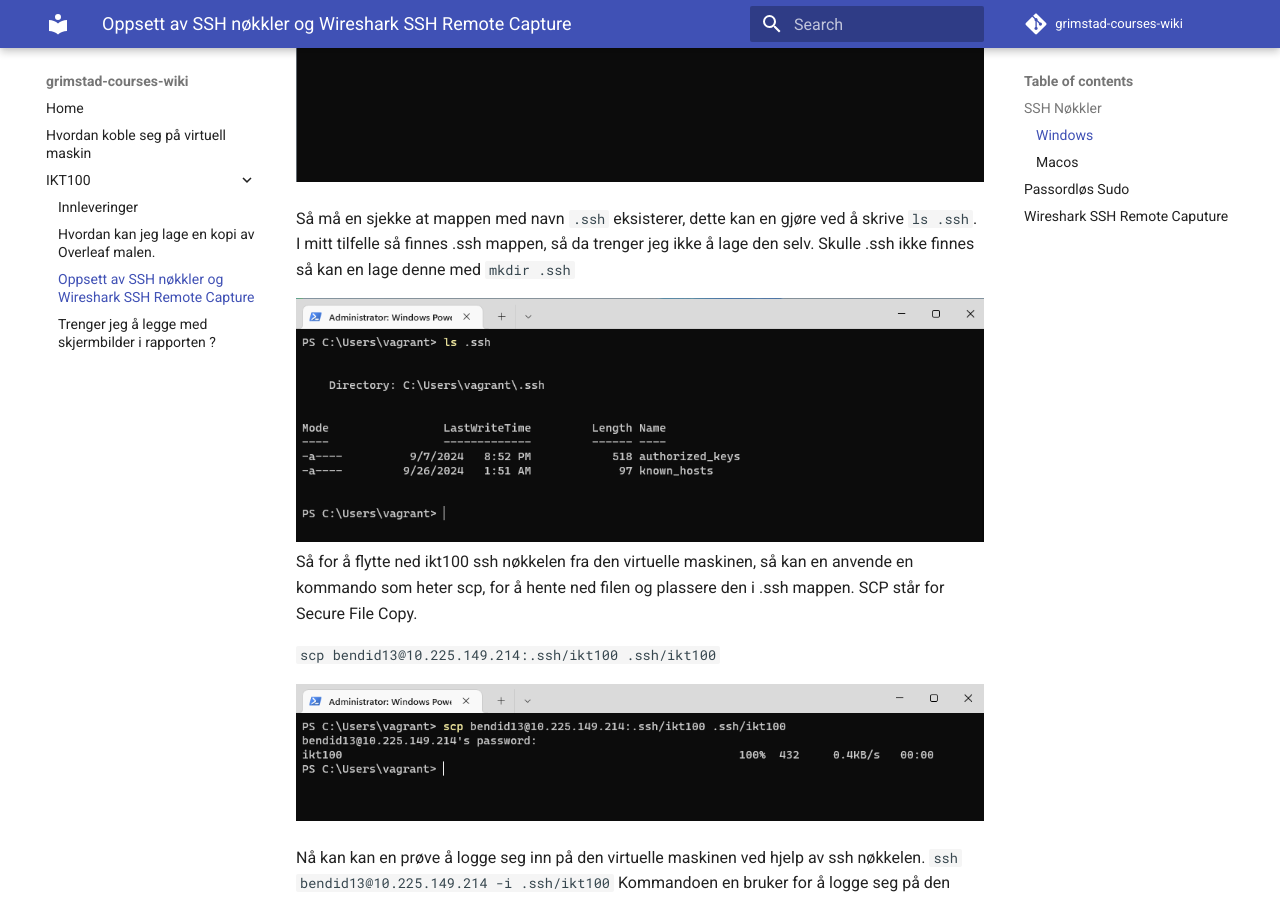
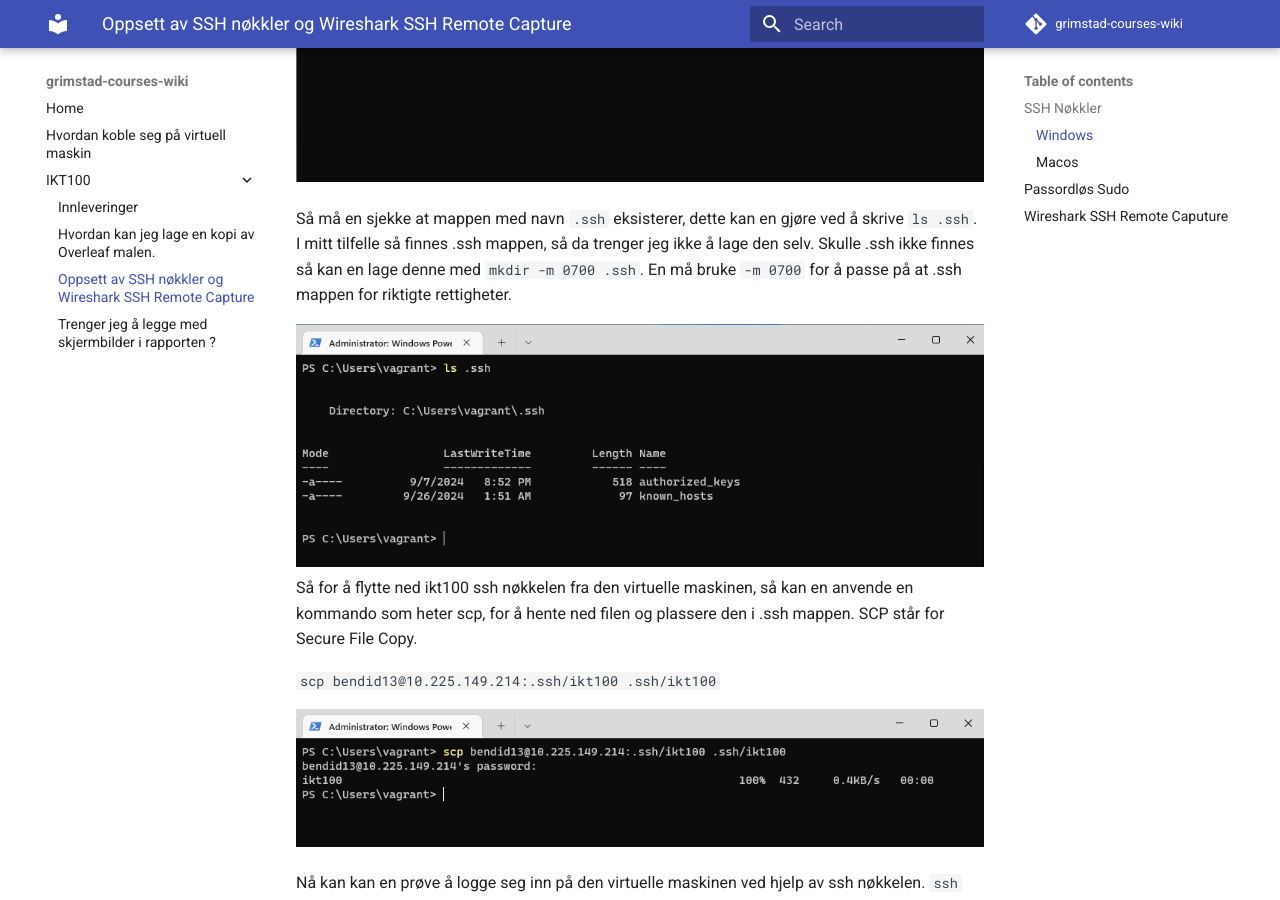
Before and after one commit to uiano/grimstad-courses-wiki, an MkDocs documentation site: the page built from docs/IKT100/oving3.md, in a window 1280 px wide and 900 px high, scrolled down 2805 px. Built offline with MkDocs 1.6.1 and Material for MkDocs 9.7.7, drawn with Linux system fonts in a browser that asks for light colours; comment, search, counter and statistics services are not loaded.

Commit message:
Update oving3.md

```diff
--- a/docs/IKT100/oving3.md
+++ b/docs/IKT100/oving3.md
@@ -44,7 +44,7 @@ Når en åpner Windows terminal, så vil den alltid åpne seg opp i hjemmemappen
 
 ![](./assets/2024-09-26-11-11-15.png)
 
-Så må en sjekke at mappen med navn ``.ssh`` eksisterer, dette kan en gjøre ved å skrive ``ls .ssh``. I mitt tilfelle så finnes .ssh mappen, så da trenger jeg ikke å lage den selv. Skulle .ssh ikke finnes så kan en lage denne med ``mkdir .ssh``
+Så må en sjekke at mappen med navn ``.ssh`` eksisterer, dette kan en gjøre ved å skrive ``ls .ssh``. I mitt tilfelle så finnes .ssh mappen, så da trenger jeg ikke å lage den selv. Skulle .ssh ikke finnes så kan en lage denne med ``mkdir -m 0700 .ssh``. En må bruke ``-m 0700`` for å passe på at .ssh mappen for riktigte rettigheter.
 
 ![](./assets/2024-09-26-11-13-46.png)
 Så for å flytte ned ikt100 ssh nøkkelen fra den virtuelle maskinen, så kan en anvende en kommando som heter scp, for å hente ned filen og plassere den i .ssh mappen. SCP står for Secure File Copy.
```
